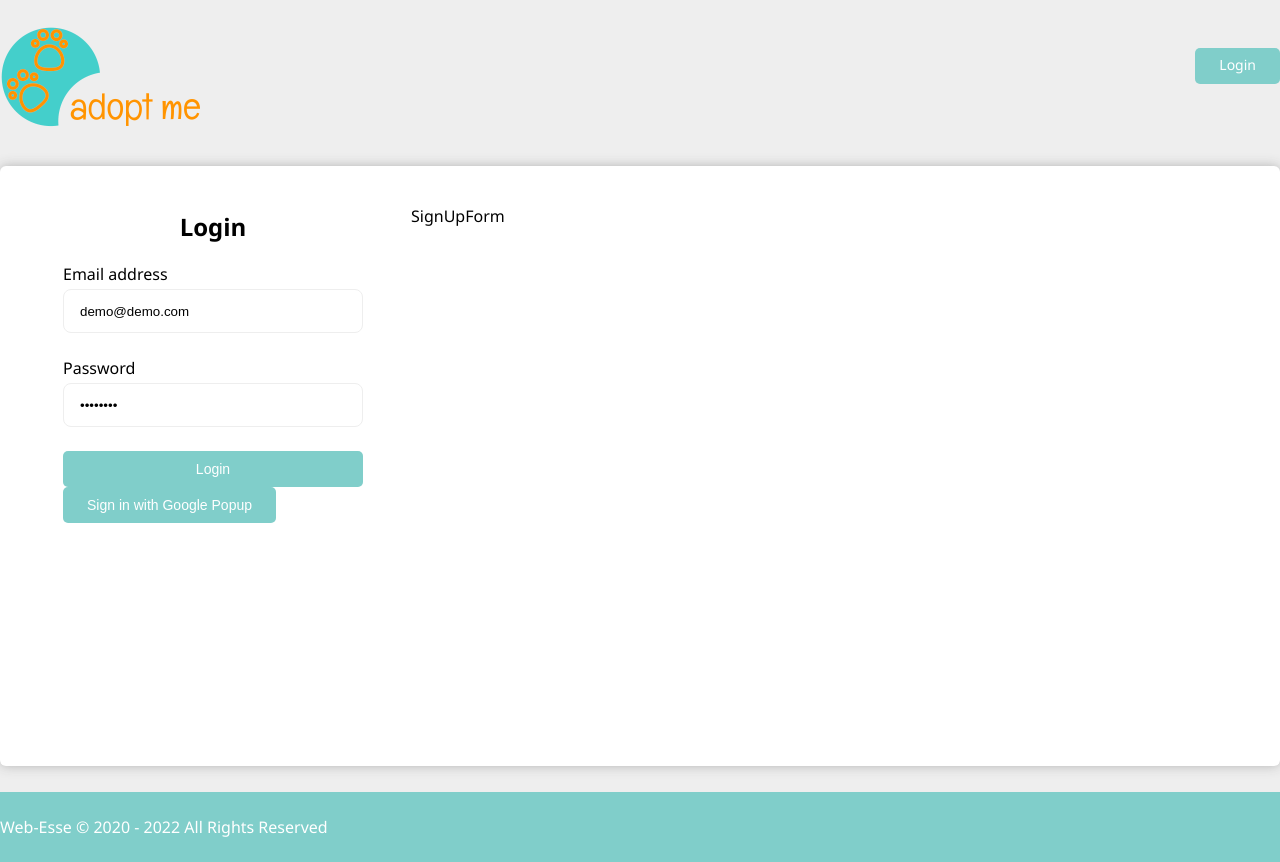
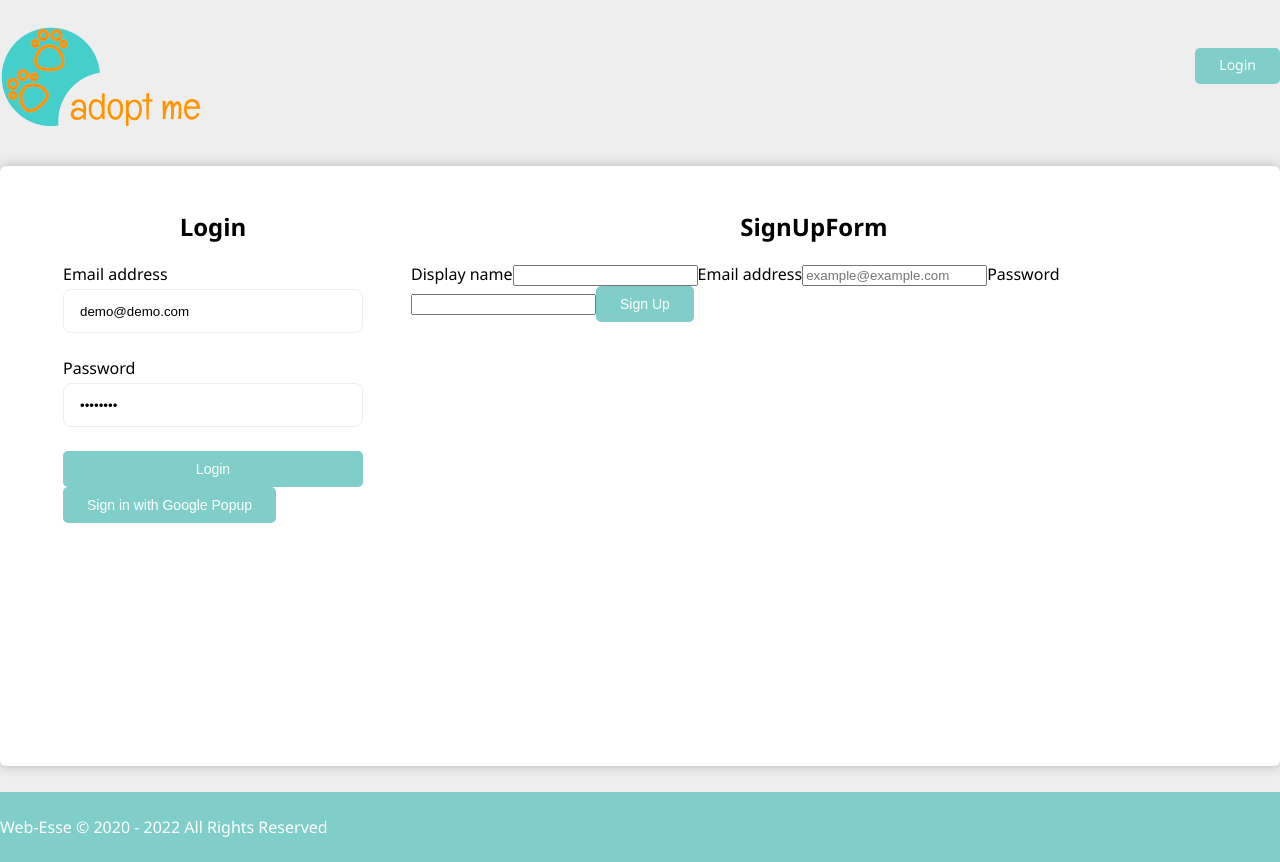
Before and after one commit to Snegurochka/adopt-pets, a React (Create React App) app: page /auth in a window 1280 px wide. Built offline with nearby package versions, Linux system fonts and the light colour scheme; no server answers.

Commit message:
ADD: sign up form

```diff
--- a/src/components/SignUpForm/SignUpForm.tsx
+++ b/src/components/SignUpForm/SignUpForm.tsx
@@ -1,9 +1,77 @@
-import React from 'react'
+import React, { ChangeEvent, useState } from 'react'
+import { createAuthUserWithEmailAndPassword, createUserDocumentFromAuth } from '../../utils/firebase.utils';
+import Button from '../UI/Button/Button';
+
+const signUpFields = {
+    displayName: '',
+    email: '',
+    password: '',
+    confirmPassword: '',
+}
 
 const SignUpForm: React.FC = () => {
-  return (
-    <div>SignUpForm</div>
-  )
+    const [fields, setFields] = useState(signUpFields);
+    const { displayName, email, password, confirmPassword } = fields;
+
+    const changeHandler = (event: ChangeEvent<HTMLInputElement>) => {
+        const { name, value } = event.target;
+
+        setFields({ ...fields, [name]: value });
+    };
+
+    const resetFormFields = () => {
+        setFields(signUpFields);
+    }
+
+    const submitHandler = async (event: React.FormEvent) => {
+        event.preventDefault();
+
+        try {
+            const { user } = await createAuthUserWithEmailAndPassword(email, password);
+
+            await createUserDocumentFromAuth(user, { displayName });
+            resetFormFields();
+        } catch (error) {
+            console.log(error);
+        }
+    }
+
+    return (
+        <section>
+            <h2>SignUpForm</h2>
+            <form onSubmit={submitHandler}>
+                <label>
+                    <span>Display name</span>
+                    <input
+                        type='text'
+                        value={displayName}
+                        name='displayName'
+                        onChange={changeHandler}
+                    />
+                </label>
+                <label>
+                    <span>Email address</span>
+                    <input
+                        type='text'
+                        value={email}
+                        name='email'
+                        placeholder="example@example.com"
+                        onChange={changeHandler}
+                    />
+                </label>
+                <label>
+                    <span>Password</span>
+                    <input
+                        type='password'
+                        value={password}
+                        name='password'
+                        onChange={changeHandler}
+                    />
+                </label>
+                <Button>Sign Up</Button>
+            </form>
+        </section>
+    )
 }
 
 export default SignUpForm
--- a/src/interfaces/APIinterfases.ts
+++ b/src/interfaces/APIinterfases.ts
@@ -1,3 +1,4 @@
+import { User } from "firebase/auth";
 import { IAnimal } from "./interfaces";
 
 export interface oauthTokenAPIResponse {
@@ -41,3 +42,7 @@ export interface AnimalDetailsAPIResponse {
 export interface FavoritesAPIResponse {
   error: boolean;
 }
+
+export interface firebaseAuthResponse {
+  user: User
+}
--- a/src/interfaces/interfaces.ts
+++ b/src/interfaces/interfaces.ts
@@ -24,3 +24,9 @@ export interface IFavoriteAnimal {
     id: number,
     name: string,
 }
+
+export interface IUser {
+    displayName: string,
+    email: string,
+    password: string,
+}
--- a/src/pages/AuthPage/AuthPage.tsx
+++ b/src/pages/AuthPage/AuthPage.tsx
@@ -4,7 +4,6 @@ import styles from './AuthPage.module.css';
 // components
 import AuthForm from '../../components/AuthForm/AuthForm';
 import Layout from "../../components/Layout/Layout";
-import Card from "../../components/UI/Card/Card";
 import SignUpForm from "../../components/SignUpForm/SignUpForm";
 
 const AuthPage: React.FC = () => {
--- a/src/utils/firebase.utils.js
+++ b/src/utils/firebase.utils.ts
@@ -5,8 +5,10 @@ import {
     signInWithPopup,
     GoogleAuthProvider,
     createUserWithEmailAndPassword,
+    User,
 } from 'firebase/auth';
 import { getFirestore, doc, getDoc, setDoc } from 'firebase/firestore';
+import { firebaseAuthResponse } from '../interfaces/APIinterfases';
 
 const firebaseConfig = {
     apiKey: "AIzaSyBYNcIfrAZJyxDtTX_Nwj9AdTlH3IKziI4",
@@ -36,7 +38,7 @@ export const signInWithGoogleRedirect = () =>
 export const db = getFirestore();
 
 export const createUserDocumentFromAuth = async (
-    userAuth,
+    userAuth: User,
     additionalInformation = {}
 ) => {
     if (!userAuth) return;
@@ -57,15 +59,21 @@ export const createUserDocumentFromAuth = async (
                 ...additionalInformation,
             });
         } catch (error) {
-            console.log('error creating the user', error.message);
+            console.log('error creating the user', error);
         }
     }
 
     return userDocRef;
 };
 
-export const createAuthUserWithEmailAndPassword = async (email, password) => {
-    if (!email || !password) return;
+export type UserData = {
+    createdAt: Date;
+    displayName: string;
+    email: string;
+  };
+
+export const createAuthUserWithEmailAndPassword = async (email: string, password:string) : Promise<firebaseAuthResponse>=> {
+    //if (!email || !password) return;
 
     return await createUserWithEmailAndPassword(auth, email, password);
 };
```
